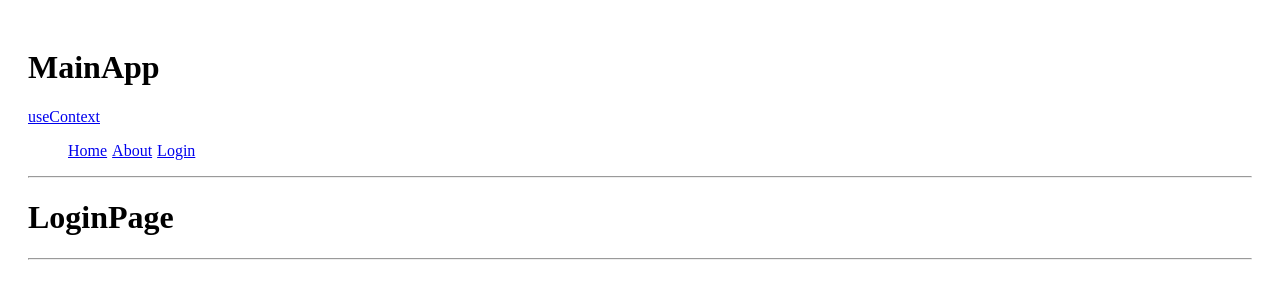
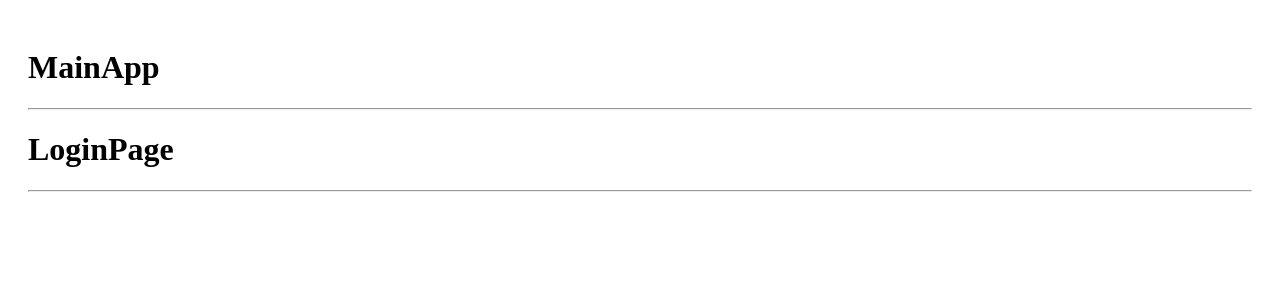
Before and after one commit to enciso/05-hook-app, a React app: page /login in a window 1280 px wide. Shown: the top 300 px of the page. Built offline with nearby package versions, Linux system fonts and the light colour scheme; the HTML template or start-up script is replaced by a standard one.

Commit message:
158. Configurar Router en React

```diff
--- a/src/09-useContext/AboutPage.jsx
+++ b/src/09-useContext/AboutPage.jsx
@@ -1,9 +1,9 @@
+
 export const AboutPage = () => {
     return (
         <>
-            <h1>AboutPAge</h1>
-            <hr />
-
+            <h1>AboutPage</h1>
+            <hr/>
         </>
-    );
+    )
 }
--- a/src/09-useContext/HomePage.jsx
+++ b/src/09-useContext/HomePage.jsx
@@ -1,8 +1,9 @@
+
 export const HomePage = () => {
     return (
         <>
             <h1>HomePage</h1>
-            <hr />
+            <hr/>
         </>
-    );
+    )
 }
--- a/src/09-useContext/LoginPage.jsx
+++ b/src/09-useContext/LoginPage.jsx
@@ -1,8 +1,9 @@
+
 export const LoginPage = () => {
     return (
         <>
             <h1>LoginPage</h1>
-            <hr />
+            <hr/>
         </>
-    );
+    )
 }
--- a/src/09-useContext/MainApp.jsx
+++ b/src/09-useContext/MainApp.jsx
@@ -1,25 +1,21 @@
 import {Navigate, Route, Routes} from "react-router-dom";
-import {HomePage} from "./HomePage";
+import {HomePage} from "./HomePage.jsx";
+import {AboutPage} from "./AboutPage.jsx";
 import {LoginPage} from "./LoginPage.jsx";
-import {AboutPage} from "./AboutPage.jsx";
-import {Navbar} from "./Navbar.jsx";
 
 export const MainApp = () => {
     return (
         <>
             <h1>MainApp</h1>
-            <Navbar/>
-            <hr />
+            <hr/>
 
             <Routes>
                 <Route path="/" element={ <HomePage /> } />
+                <Route path="about" element={ <AboutPage /> } />
                 <Route path="login" element={ <LoginPage /> } />
-                <Route path="about" element={ <AboutPage /> } />
 
-                {/*<Route path="/*" element={ <LoginPage /> } />*/}
-
-                <Route path="/*" element={ <Navigate to={"/about"} /> } />
+                <Route path="/*" element={ <Navigate to="/about" /> } />
             </Routes>
         </>
-    );
+    )
 }
--- a/src/09-useContext/Navbar.jsx
+++ /dev/null
@@ -1,31 +0,0 @@
-import {Link, NavLink} from "react-router-dom";
-
-export const Navbar = () => {
-    return (
-        <nav className="navbar navbar-expand-lg navbar-dark bg-dark rounded-3">
-            <div className="container-fluid">
-                <Link className="navbar-brand" to="/">useContext</Link>
-
-                <div className="collapse navbar-collapse" id="navbarNav">
-                    <ul className="navbar-nav">
-                        <NavLink
-                            className={ ({ isActive }) => `nav-link ${ isActive ? 'active' : '' }` }
-                            to="/">
-                            Home
-                        </NavLink>
-                        <NavLink
-                            className={ ({ isActive }) => `nav-link ${ isActive ? 'active' : '' }` }
-                            to="/about">
-                            About
-                        </NavLink>
-                        <NavLink
-                            className={ ({ isActive }) => `nav-link ${ isActive ? 'active' : '' }` }
-                            to="/login">
-                            Login
-                        </NavLink>
-                    </ul>
-                </div>
-            </div>
-        </nav>
-    );
-}
```
